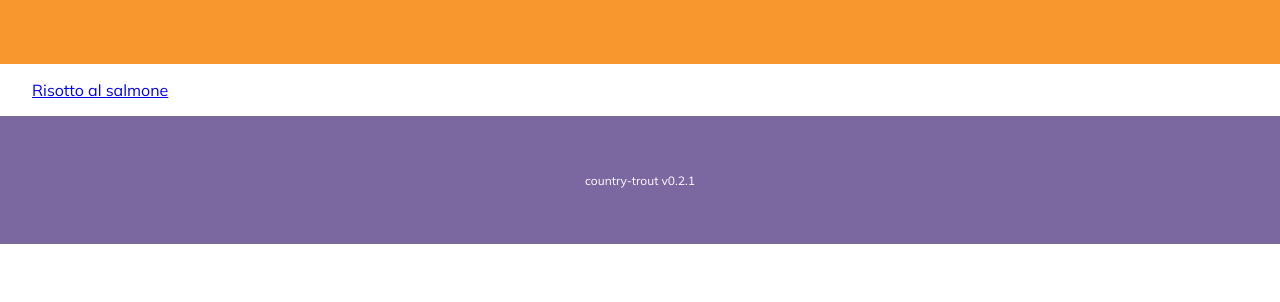
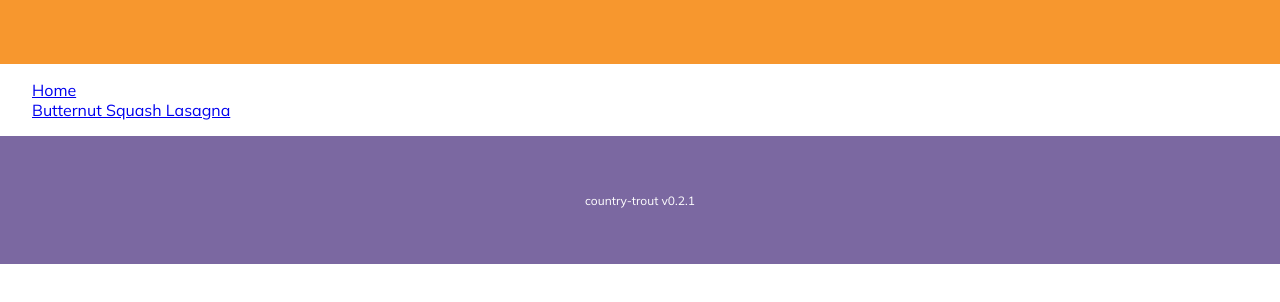
Before and after one commit to mattiaerre/country-trout, a React (Create React App) app: page /#/ in a window 1280 px wide. Shown: the top 302 px of the page. Built offline with nearby package versions, Linux system fonts and the light colour scheme.

Commit message:
add butternut-squash-lasagna

```diff
--- a/src/App.js
+++ b/src/App.js
@@ -4,7 +4,13 @@ import { name, version } from '../package.json';
 import './App.css';
 import Recipe from './Recipe';
 
-const ids = { 'risotto-al-salmone': 'Risotto al salmone' };
+const copy = {
+  Home: 'Home'
+};
+
+const ids = {
+  'butternut-squash-lasagna': 'Butternut Squash Lasagna'
+};
 
 function App() {
   return (
@@ -13,6 +19,9 @@ function App() {
         <header className="Header" />
         <nav className="Nav">
           <ul>
+            <li>
+              <Link to="/">{copy.Home}</Link>
+            </li>
             {Object.keys(ids).map((key) => (
               <li key={key}>
                 <Link to={`/${key}`}>{ids[key]}</Link>
--- a/src/playground.js
+++ b/src/playground.js
@@ -1,3 +1,5 @@
 const slugify = require('slugify');
 
-console.log(slugify('Risotto al salmone', { lower: true }));
+// console.log(slugify('Risotto al salmone', { lower: true }));
+
+console.log(slugify('Butternut Squash Lasagna', { lower: true }));
--- a/src/recipes.json
+++ b/src/recipes.json
@@ -1,4 +1,50 @@
 {
+  "butternut-squash-lasagna": {
+    "description": "TODO",
+    "directions": [
+      "Roast the butternut squash, once they are roasted cut them in half, remove the seeds and mash them with 1/2 cup of almond milk, 2 Tbls of butter, 1 Tbls of nutmeg, 1/4 cup of fresh sage, 1 tsp of salt, and 1 tsp of pepper.",
+      "Saute' the spinach with 1 tsp of olive oil, 1 tsp of salt, and 1 tsp of pepper. Remove the spinach from the pan and add 1 cup of ricotta cheese and 1 egg in a bowl.",
+      "Take 6 medium zucchini, wash them, cut off the ends and slice thinly lengthwise; place those under a broiler and lightly broil them both size.",
+      "Take an 8x10 casserole pan and layer first the butternut squash, then the sliced zucchini, then the sliced mozzarella, and then the spinach and ricotta. Repeat that layering one more time.",
+      "Top them with parmesan and nutmeg; place it in the oven and bake it to 350 for 35 to 40 minutes."
+    ],
+    "ingredients": [
+      { "name": "Butternut squash", "quantity": "2 small" },
+      { "name": "Almond milk", "quantity": "1/2 cup" },
+      { "name": "Butter", "quantity": "2 Tbls" },
+      { "name": "Nutmeg", "quantity": "2 Tbls" },
+      { "name": "Fresh sage", "quantity": "1/4 cup" },
+      { "name": "Salt", "quantity": "2 tsp" },
+      { "name": "Pepper", "quantity": "2 tsp" },
+      { "name": "Fresh spinach", "quantity": "4 cups" },
+      { "name": "Egg", "quantity": "1" },
+      { "name": "Ricotta cheese", "quantity": "1 cup" },
+      { "name": "Smoked paprika", "quantity": "1 Tbls" },
+      { "name": "Olive oil", "quantity": "1 tsp" },
+      { "name": "Zucchini", "quantity": "6 medium" },
+      { "name": "Fresh mozzarella", "quantity": "2" },
+      { "name": "Grated parmesan cheese ", "quantity": "1/2 cup" }
+    ],
+    "meta": {
+      "cooking": { "time": "35-40 min" },
+      "servings": { "number": 6 }
+    },
+    "name": "Butternut Squash Lasagna"
+  },
+  "empty": {
+    "description": "TODO",
+    "directions": ["TODO", "TODO", "TODO"],
+    "ingredients": [
+      { "name": "TODO", "quantity": "TODO" },
+      { "name": "TODO", "quantity": "TODO" },
+      { "name": "TODO", "quantity": "TODO" }
+    ],
+    "meta": {
+      "cooking": { "time": "TODO" },
+      "servings": { "number": 0 }
+    },
+    "name": "TODO"
+  },
   "risotto-al-salmone": {
     "description": "Il risotto al salmone è un primo piatto di pesce semplice e veloce da preparare, la ricetta prevede pochi ingredienti ma è importante utilizzare alimenti freschi per esaltare al meglio il sapore raffinato di questo piatto. Per rendere il risotto al salmone ancora più gustoso è possibile mantecarlo con un burro aromatizzato alle erbe dai profumi molto delicati.",
     "directions": [
```
